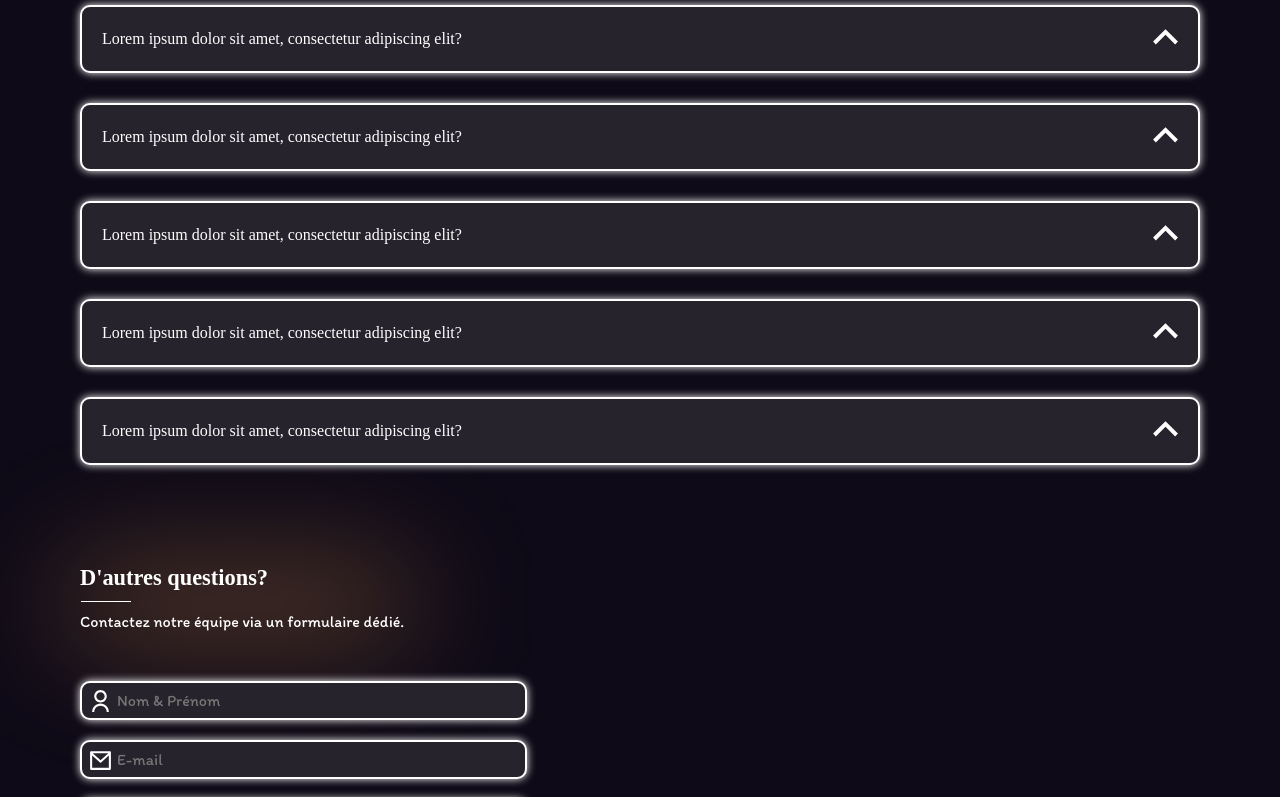
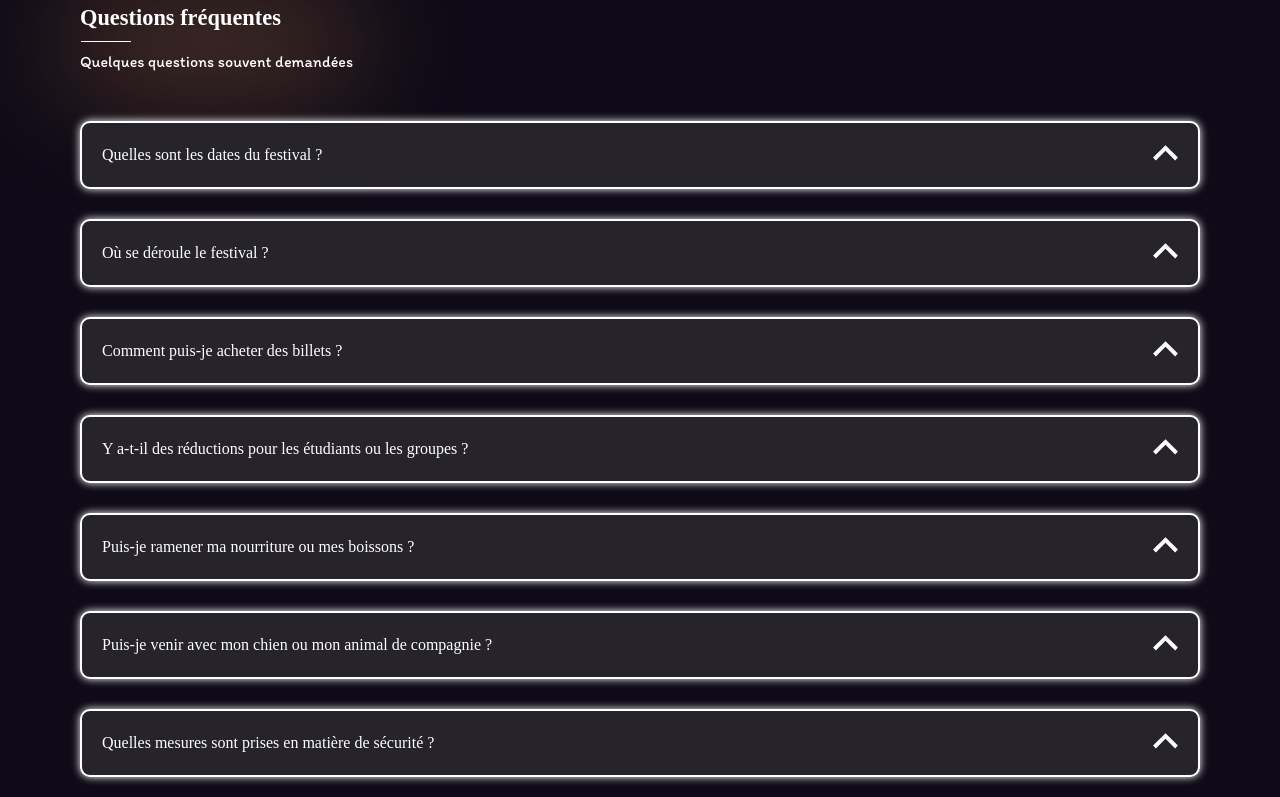
Before and after one commit to xeww/mspr-front, a React (Vite) app: page /faq in a window 1280 px wide. Shown: the part 320-1117 px from the top of the page. Built offline with nearby package versions, Linux system fonts and the light colour scheme; a web font is replaced by a local one.

Commit message:
feat: faq

```diff
--- a/src/pages/faq/faq-page.jsx
+++ b/src/pages/faq/faq-page.jsx
@@ -14,6 +14,10 @@ export default function FaqPage() {
       <Header />
       <UpperPage title="FAQ & Contact" description="Des questions?" />
       <MarginWrapper>
+        <InfoBubble
+          title="Questions fréquentes"
+          description="Quelques questions souvent demandées"
+        />
         <Questions />
         <InfoBubble
           title="D&#39;autres questions?"
@@ -30,38 +34,48 @@ export function Questions() {
   return (
     <section className="faq-questions-container">
       <Question
-        question="Lorem ipsum dolor sit amet, consectetur adipiscing elit?"
-        answer="Lorem ipsum dolor sit amet, consectetur adipiscing elit, sed do eiusmod  tempor incididunt ut labore et
-         dolore magna aliqua. Ut enim ad minim  veniam, quis nostrud exercitation ullamco laboris nisi ut aliquip ex ea
-         commodo consequat."
+        question="Quelles sont les dates du festival ?"
+        answer="Le festival se déroulera à partir de début juin jusqu'au mois de juillet. Assurez-vous de noter ces dates dans votre agenda pour ne pas manquer les événements !"
       />
 
       <Question
-        question="Lorem ipsum dolor sit amet, consectetur adipiscing elit?"
-        answer="Lorem ipsum dolor sit amet, consectetur adipiscing elit, sed do eiusmod  tempor incididunt ut labore et
-         dolore magna aliqua. Ut enim ad minim  veniam, quis nostrud exercitation ullamco laboris nisi ut aliquip ex ea
-         commodo consequat."
+        question="Où se déroule le festival ?"
+        answer="Le festival se tient au bois de vincennes, dans Paris. Vous trouverez un plan détaillé du site sur notre page 'Carte' pour faciliter votre venue."
       />
 
       <Question
-        question="Lorem ipsum dolor sit amet, consectetur adipiscing elit?"
-        answer="Lorem ipsum dolor sit amet, consectetur adipiscing elit, sed do eiusmod  tempor incididunt ut labore et
-         dolore magna aliqua. Ut enim ad minim  veniam, quis nostrud exercitation ullamco laboris nisi ut aliquip ex ea
-         commodo consequat."
+        question="Comment puis-je acheter des billets ?"
+        answer="Vous pouvez acheter vos billets directement sur le site de notre partenaire, Ticketmaster, veuillez vous cliquer sur la catégorie 'Billetterie' dans le menu pour plus d'information."
       />
 
       <Question
-        question="Lorem ipsum dolor sit amet, consectetur adipiscing elit?"
-        answer="Lorem ipsum dolor sit amet, consectetur adipiscing elit, sed do eiusmod  tempor incididunt ut labore et
-         dolore magna aliqua. Ut enim ad minim  veniam, quis nostrud exercitation ullamco laboris nisi ut aliquip ex ea
-         commodo consequat."
+        question="Y a-t-il des réductions pour les étudiants ou les groupes ?"
+        answer="Oui, nous offrons des réductions spéciales pour les étudiants, ainsi que des tarifs de groupe. Pour plus de détails, consultez la page 'Billetterie' ou contactez notre équipe à l'aide du formulaire de contact."
       />
 
       <Question
-        question="Lorem ipsum dolor sit amet, consectetur adipiscing elit?"
-        answer="Lorem ipsum dolor sit amet, consectetur adipiscing elit, sed do eiusmod  tempor incididunt ut labore et
-         dolore magna aliqua. Ut enim ad minim  veniam, quis nostrud exercitation ullamco laboris nisi ut aliquip ex ea
-         commodo consequat."
+        question="Puis-je ramener ma nourriture ou mes boissons ?"
+        answer="Pour des raisons de sécurité et de réglementation, il n’est pas permis de ramener de nourriture ou de boissons de l’extérieur. Toutefois, de nombreux stands de nourriture et de boissons seront disponibles sur place."
+      />
+
+      <Question
+        question="Puis-je venir avec mon chien ou mon animal de compagnie ?"
+        answer="Les animaux de compagnie ne sont pas autorisés sur le site du festival, sauf pour les animaux d'assistance. Nous vous prions de respecter cette règle pour le confort de tous."
+      />
+
+      <Question
+        question="Quelles mesures sont prises en matière de sécurité ?"
+        answer="La sécurité de nos festivaliers est notre priorité. Des contrôles de sécurité seront effectués à l’entrée du site. Merci de venir sans objets interdits (armes, bouteilles en verre, etc.) et d’être prêt à coopérer avec nos agents de sécurité."
+      />
+
+      <Question
+        question="Est-ce que le festival est accessible aux personnes en situation de handicap ?"
+        answer="Oui, le festival est accessible aux personnes en situation de handicap. Des rampes, des places de parking dédiées et des sanitaires adaptés sont disponibles sur le site. Si vous avez des besoins spécifiques, n’hésitez pas à nous contacter avant votre venue."
+      />
+
+      <Question
+        question="Quelles sont les règles concernant les photographies et vidéos ?"
+        answer="La prise de photos est autorisée pour un usage personnel. Cependant, l'utilisation de caméras professionnelles ou de drones est interdite sans autorisation préalable. Des photographes et vidéastes officiels seront présents sur place, et nous vous invitons à respecter leur travail."
       />
     </section>
   );
```
Also changed, not shown: src/assets/icons8-arrow-down.gif (added).
